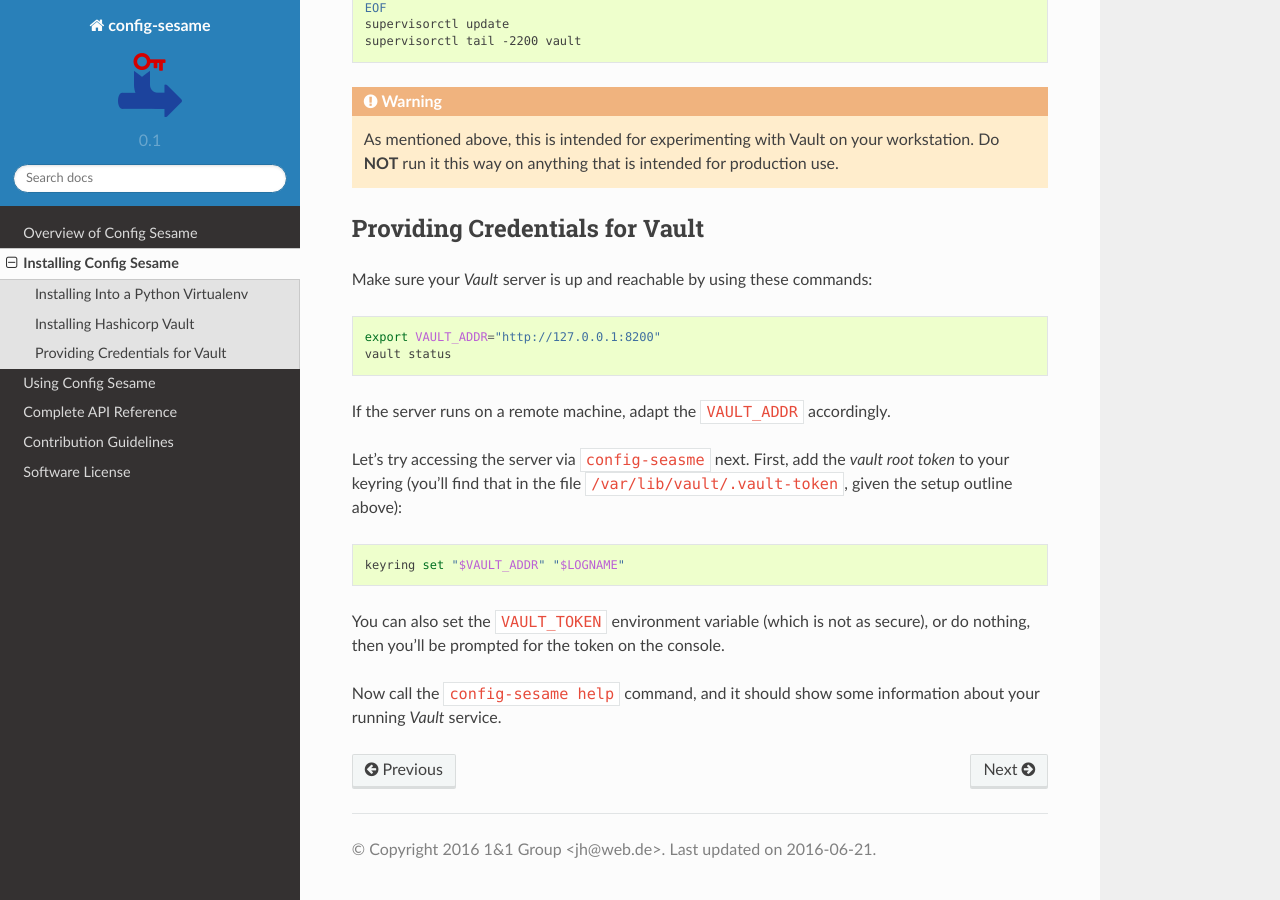
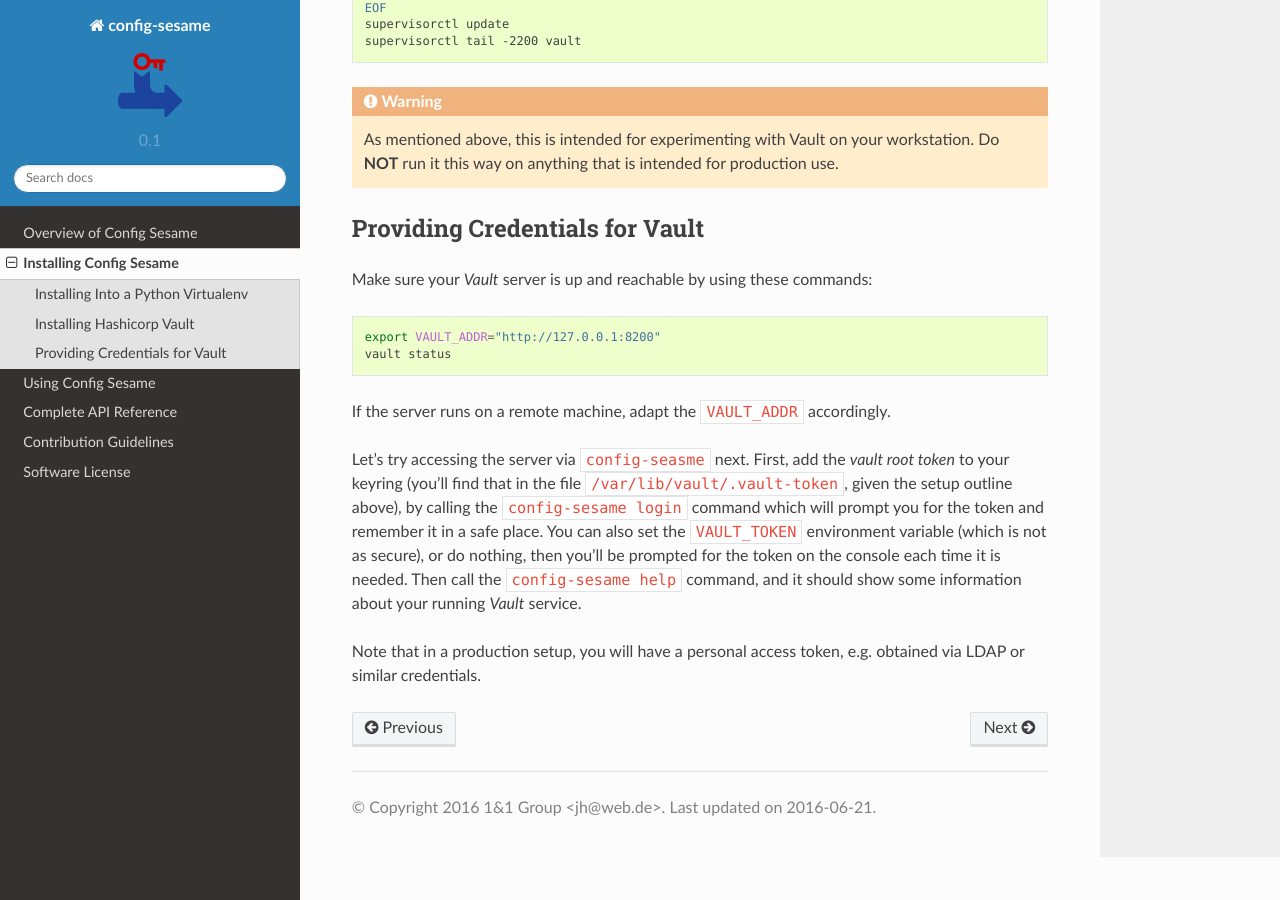
Before and after one commit to 1and1/config-sesame, a Sphinx documentation site: the page built from docs/deploy.rst, in a window 1280 px wide and 900 px high, scrolled down 1182 px. Built offline with Sphinx 7.4.7 and the Read the Docs theme 2.0.0, drawn with Linux system fonts in a browser that asks for light colours.

Commit message:
docs: using the 'login' command

```diff
--- a/docs/deploy.rst
+++ b/docs/deploy.rst
@@ -104,18 +104,15 @@ If the server runs on a remote machine, adapt the ``VAULT_ADDR`` accordingly.
 
 Let's try accessing the server via ``config-seasme`` next. First, add the
 *vault root token* to your keyring (you'll find that in the file ``/var/lib/vault/.vault-token``,
-given the setup outline above):
-
-.. code-block:: shell
-
-    keyring set "$VAULT_ADDR" "$LOGNAME"
-
+given the setup outline above), by calling the ``config-sesame login`` command which will
+prompt you for the token and remember it in a safe place.
 You can also set the ``VAULT_TOKEN`` environment variable (which is not as secure),
-or do nothing, then you'll be prompted for the token on the console.
-
-Now call the ``config-sesame help`` command, and it should show some information
+or do nothing, then you'll be prompted for the token on the console each time it is needed.
+Then call the ``config-sesame help`` command, and it should show some information
 about your running *Vault* service.
 
+Note that in a production setup, you will have a personal access token, e.g. obtained
+via LDAP or similar credentials.
 
 .. _`Installing Python Software`: https://py-generic-project.readthedocs.io/en/latest/installing.html#quick-setup
 .. _`keyring installation`: https://rudiments.readthedocs.io/en/latest/end-user.html#installation-procedures
```
